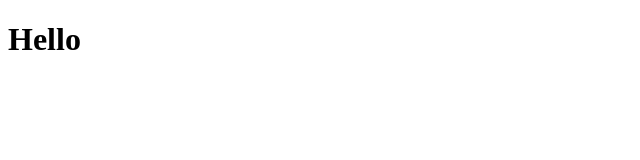
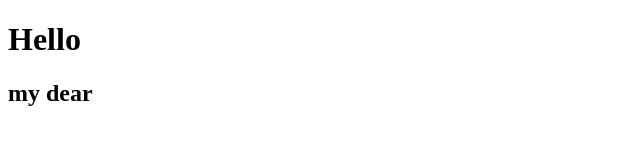
Before and after one commit to jhumpa05banerjee/check, a plain HTML site: page index.html in a window 1280 px wide. Shown: the whole page, without its empty margins (0-640 px from the left). Drawn offline with Linux system fonts and the light colour scheme.

Commit message:
second line chatgpt index.html

```diff
--- a/index.html
+++ b/index.html
@@ -7,5 +7,6 @@
 </head>
 <body>
     <h1>Hello</h1>
+    <h2>my dear</h2>
 </body>
 </html>
```
